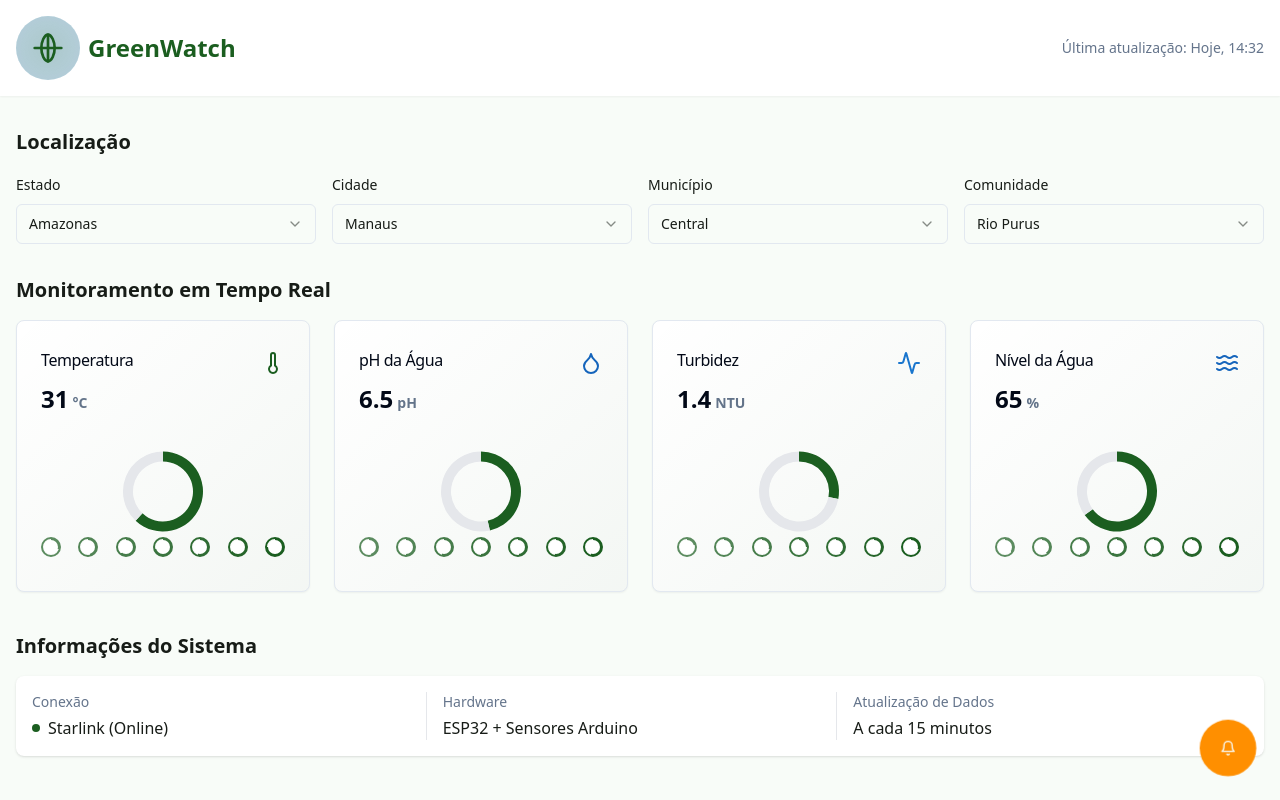
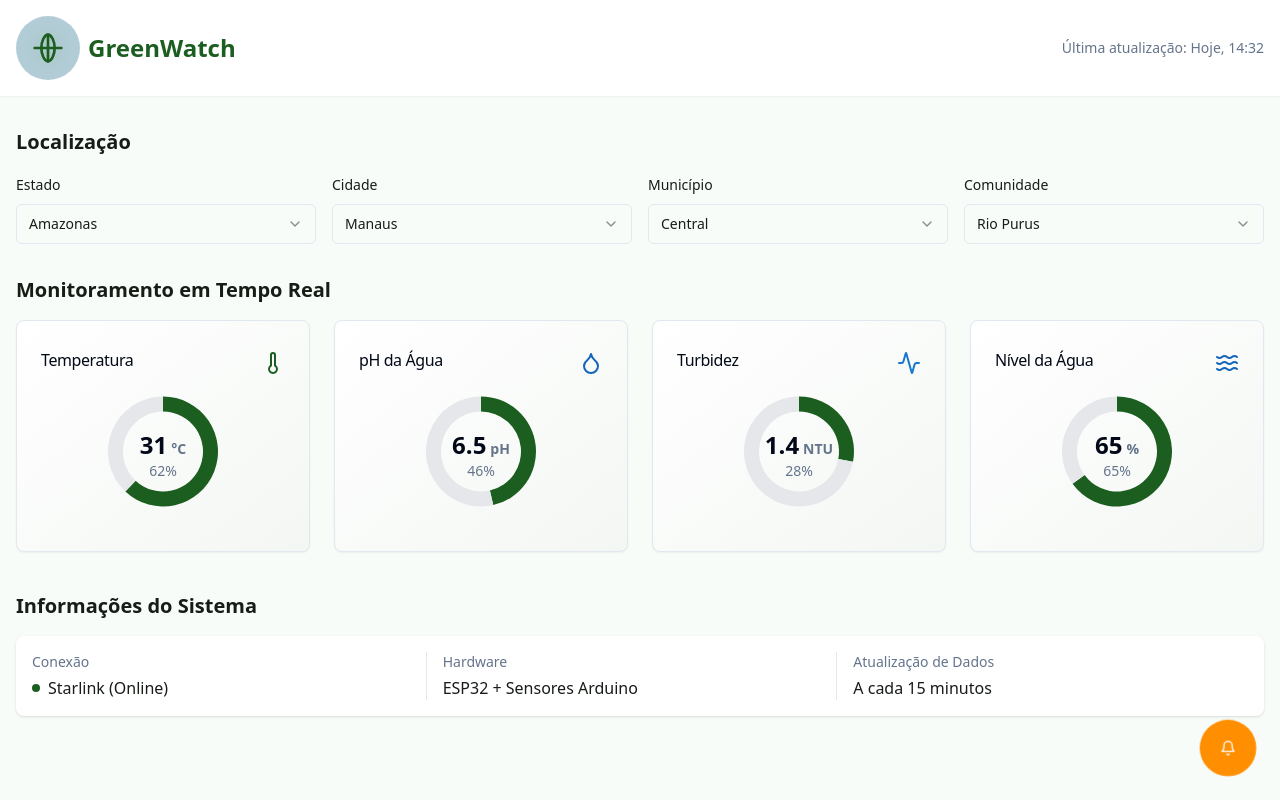
Before and after one commit to NalielleSantos/greenwatch-iot, a React (Vite) app: page /dashboard in a window 1280 px wide. Built offline with nearby package versions, Linux system fonts and the light colour scheme.

Commit message:
Refactor: Improve sensor card design
Refactor the sensor card component to improve the design, focusing on the progress meter and removing unnecessary elements. Display the percentage in the middle of the progress meter.

```diff
--- a/src/components/SensorCard.tsx
+++ b/src/components/SensorCard.tsx
@@ -1,6 +1,6 @@
 
 import React from 'react';
-import { Card, CardContent, CardFooter, CardHeader, CardTitle } from "@/components/ui/card";
+import { Card, CardContent, CardHeader, CardTitle } from "@/components/ui/card";
 import { DropletIcon, Thermometer, Activity, Waves } from "lucide-react";
 import {
   ChartContainer,
@@ -70,12 +70,6 @@ const SensorCard: React.FC<SensorCardProps> = ({ title, value, unit, type, data
     { name: 'Remaining', value: 100 - getProgressValue() }
   ];
 
-  // Create data for the small circular indicators
-  const circleData = data.map(value => ({
-    name: '',
-    value
-  }));
-
   return (
     <Card className="sensor-card">
       <CardHeader className="flex flex-row items-center justify-between pb-2">
@@ -84,13 +78,9 @@ const SensorCard: React.FC<SensorCardProps> = ({ title, value, unit, type, data
         </CardTitle>
         {getIcon()}
       </CardHeader>
-      <CardContent className="pb-2">
-        <div className="text-2xl font-bold flex items-baseline">
-          {value}
-          <span className="text-sm text-muted-foreground ml-1">{unit}</span>
-        </div>
-
-        <div className="w-full h-24 mt-2">
+      <CardContent>
+        <div className="flex flex-col items-center justify-center">
+          <div className="w-full h-36 relative">
             <ChartContainer
               config={{
                 value: {
@@ -107,13 +97,14 @@ const SensorCard: React.FC<SensorCardProps> = ({ title, value, unit, type, data
                 }
               }}
             >
+              <ResponsiveContainer width="100%" height="100%">
                 <PieChart>
                   <Pie
                     data={pieData}
                     cx="50%"
                     cy="50%"
-                innerRadius={30}
-                outerRadius={40}
+                    innerRadius={40}
+                    outerRadius={55}
                     startAngle={90}
                     endAngle={-270}
                     paddingAngle={0}
@@ -130,32 +121,20 @@ const SensorCard: React.FC<SensorCardProps> = ({ title, value, unit, type, data
                     content={<ChartTooltipContent />}
                   />
                 </PieChart>
+              </ResponsiveContainer>
+              <div className="absolute inset-0 flex flex-col items-center justify-center">
+                <div className="text-2xl font-bold">
+                  {value}
+                  <span className="text-sm text-muted-foreground ml-1">{unit}</span>
+                </div>
+                <div className="text-sm text-muted-foreground">
+                  {Math.round(getProgressValue())}%
+                </div>
+              </div>
             </ChartContainer>
           </div>
+        </div>
       </CardContent>
-      <CardFooter className="pt-0">
-        <div className="flex w-full justify-between items-center h-10">
-          {circleData.map((item, index) => (
-            <div
-              key={index}
-              className="relative"
-            >
-              <div
-                className="w-5 h-5 rounded-full border-2"
-                style={{
-                  borderColor: getStatusColor(),
-                  opacity: 0.7 + (index * 0.05),
-                  background: `conic-gradient(${getStatusColor()} ${item.value}%, transparent 0)`
-                }}
-              />
-              <div
-                className="absolute top-0 left-0 w-5 h-5 rounded-full bg-white"
-                style={{ transform: 'scale(0.7)' }}
-              />
-            </div>
-          ))}
-        </div>
-      </CardFooter>
     </Card>
   );
 };
```
Lines whose indentation alone changed are shown as unchanged.
